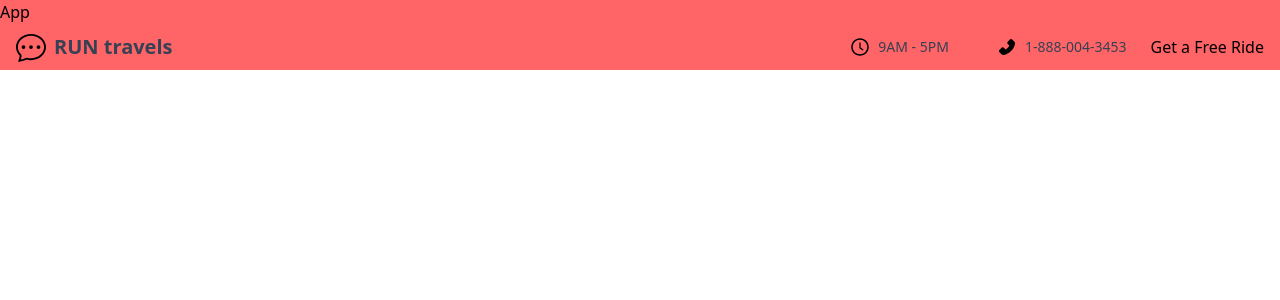
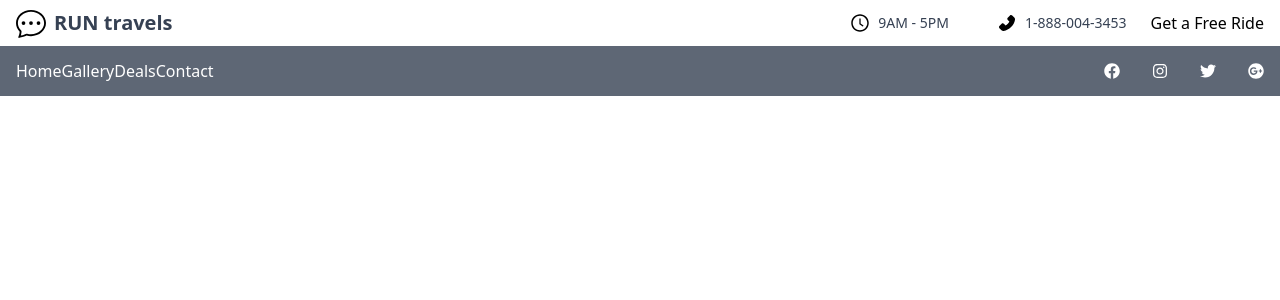
Before and after one commit to RithmaRandima/Run-Travels, a React (Vite) app: page / in a window 1280 px wide. Shown: the top 300 px of the page. Built offline with nearby package versions, Linux system fonts and the light colour scheme.

Commit message:
Completed Navbar

```diff
--- a/src/App.jsx
+++ b/src/App.jsx
@@ -1,11 +1,12 @@
 import React from "react";
 import Topbar from "./components/Topbar";
+import Navbar from "./components/Navbar";
 
 const App = () => {
   return (
-    <div className="bg-red-400">
-      App
+    <div className="">
       <Topbar />
+      <Navbar />
     </div>
   );
 };
--- /dev/null
+++ b/src/components/Navbar.jsx
@@ -0,0 +1,76 @@
+import React, { useState, useEffect } from "react";
+import { BsChatSquareDots } from "react-icons/bs";
+import {
+  FaBars,
+  FaFacebook,
+  FaGooglePlus,
+  FaInstagram,
+  FaTimes,
+  FaTwitter,
+} from "react-icons/fa";
+
+const Navbar = () => {
+  const [nav, setNav] = useState(false);
+
+  const handelNav = () => {
+    setNav(!nav);
+  };
+  return (
+    <div className="w-full min-h-[50px] flex justify-between items-center absolute z-10 text-white bg-gray-700/80">
+      <ul className="hidden sm:flex px-4">
+        <li>
+          <a href="/">Home</a>
+        </li>
+        <li>
+          <a href="#gallery">Gallery</a>
+        </li>
+        <li>
+          <a href="#deals">Deals</a>
+        </li>
+        <li>
+          <a href="#contact">Contact</a>
+        </li>
+      </ul>
+      <div className="flex justify-between">
+        <FaFacebook className="mx-4" />
+        <FaInstagram className="mx-4" />
+        <FaTwitter className="mx-4" />
+        <FaGooglePlus className="mx-4" />
+      </div>
+      {/* hamburgar Icon */}
+      <div onClick={handelNav} className="sm:hidden z-10">
+        {nav ? (
+          <FaTimes size={20} />
+        ) : (
+          <FaBars size={20} className="mr-4 cursor-pointer" />
+        )}
+      </div>
+      {/* Mobile Menu */}
+      <div
+        onClick={handelNav}
+        className={
+          nav
+            ? "overflow-y-hidden md:hidden ease-in duration-300 absolute text-gray-300 left-0 top-0 h-screen bg-black/90 px-4 py-7 flex flex-col w-full"
+            : "absolute top-0 h-screen left-[-100%] ease-in duration-500"
+        }
+      >
+        <ul className="h-full w-full text-center pt-12">
+          <li className="text-2xl py-8">
+            <a href="/">Home</a>
+          </li>
+          <li className="text-2xl py-8">
+            <a href="#gallery">Gallery</a>
+          </li>
+          <li className="text-2xl py-8">
+            <a href="#deals">Deals</a>
+          </li>
+          <li className="text-2xl py-8">
+            <a href="#contact">Contact</a>
+          </li>
+        </ul>
+      </div>
+    </div>
+  );
+};
+
+export default Navbar;
```
